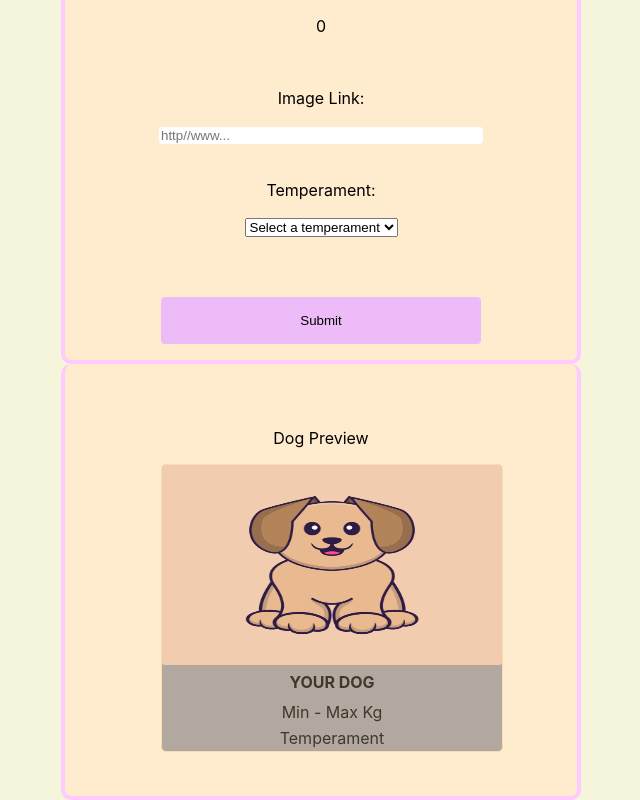
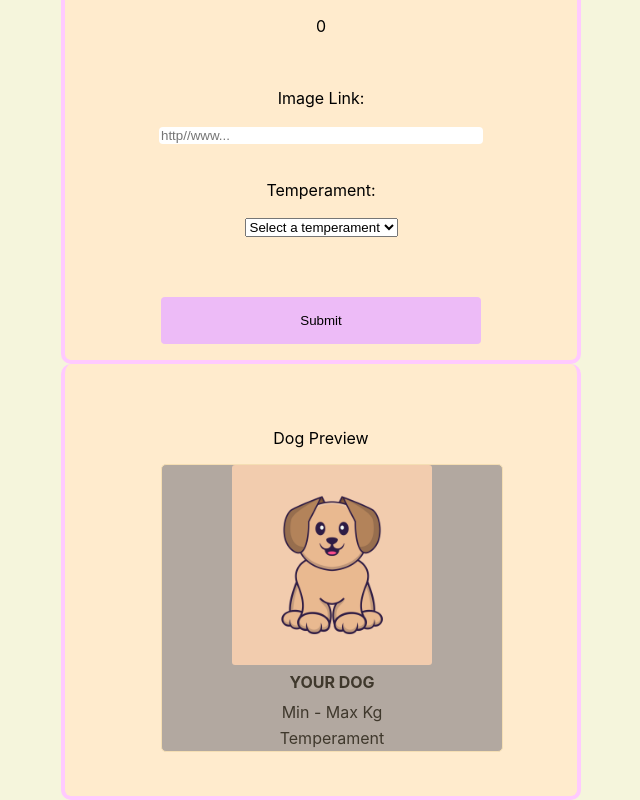
Before and after one commit to lucasbeck1/Dogs_WebPage, a React (Create React App) app in the folder client/: page /create in a window 1280 px wide. Shown: the part 539-1339 px from the top of the page, without its empty margins (319-959 px from the left). Built offline with nearby package versions, Linux system fonts and the light colour scheme.

Commit message:
Update_17

```diff
--- a/client/src/Components/card/card.jsx
+++ b/client/src/Components/card/card.jsx
@@ -11,6 +11,14 @@ export default function Card({id, name, img, weight, temp}){
     if(temp && temp.split(', ').length > 3){
         temp = temp.split(', ').slice(0,3).join(', ');
     };
+
+
+   /*  const styleDiv = {
+        width:'340px',
+        height:'200px',
+        //backgroundColor: "rgb(204, 109, 31)",
+    }
+    //style={styleDiv} */
 
     return(
         id === 'NO LINK' ?
@@ -26,7 +34,9 @@ export default function Card({id, name, img, weight, temp}){
         (
         <Link to={`/detail/${id}`} className={s.det}>
             <div key={id} className={s.card}>
-                <img src={img? (img) : (defaultImage)} alt='Dog'className={s.image}/>
+                <div id={'gradient-wrap'}>
+                    <img src={img? (img) : (defaultImage)} alt='Dog'className={s.image} cross-origin="anonymous"/>
+                </div>
                 <h4>{name}</h4>
                 <p>{weight} Kg</p>
                 <p>{temp}</p>
--- a/client/src/Components/card/card.module.css
+++ b/client/src/Components/card/card.module.css
@@ -16,7 +16,7 @@
 
 .card:hover{
     background-color:  #c7c3c3af;
-    color:rgb(90, 74, 46);
+    color:rgb(90, 66, 46);
 }
 
 
@@ -53,10 +53,10 @@
 }
 
 .image{
-    width:340px;
-    height:200px;
-   /*  max-width:340px;
-    max-height:200px; */
-    object-fit: fill;
+    /* width:340px;
+    height:200px; */
+    max-width:340px;
+    max-height:200px;
+    object-fit: contain;
     border-radius: 3px;
 }
--- a/client/src/index.css
+++ b/client/src/index.css
@@ -1,5 +1,5 @@
 body {
-  background-color: beige;
+  background: beige;
   margin: 0;
   font-family: -apple-system, BlinkMacSystemFont, 'Segoe UI', 'Roboto', 'Oxygen',
     'Ubuntu', 'Cantarell', 'Fira Sans', 'Droid Sans', 'Helvetica Neue',
```
Also changed, not shown: client/src/Components/landing/landing.jsx (+11 -1 lines).
